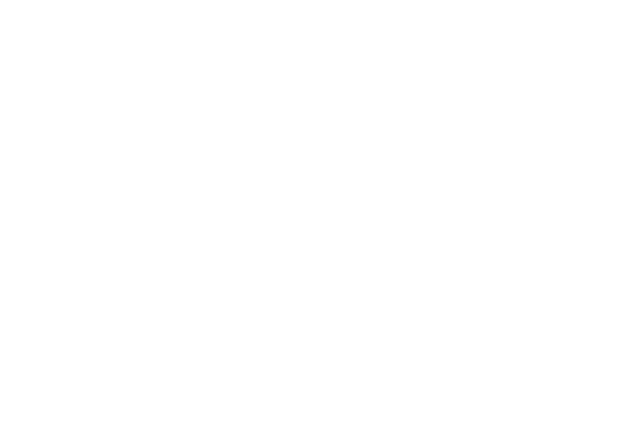
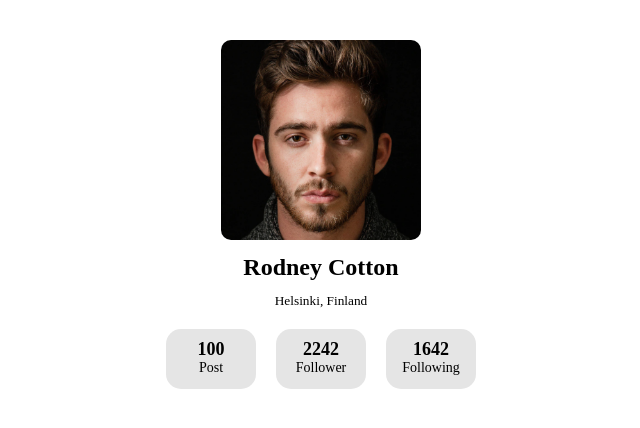
Before and after one commit to Ahammad204/My-gallary, a plain HTML site: page index.html in a window 1280 px wide. Shown: the whole page, without its empty margins (319-959 px from the left). Drawn offline with Linux system fonts and the light colour scheme.

Commit message:
added profile section

```diff
--- a/index.html
+++ b/index.html
@@ -10,8 +10,24 @@
 <body>
     <header>
 
+        <!-- profile section -->
+        <div class="profile-container">
+            <img class="profile-image" src="./images/profilePhoto.png" alt="" >
+            <h2 class="profile-name">Rodney Cotton</h2>
+            <small class="profile-discription">Helsinki, Finland</small>
 
-
+            <div class="followers">
+                <div class="post btn">
+                    <h3>100</h3> <br> <span>Post</span>
+                </div>
+                <div class="follower btn">
+                 <h3>2242</h3> <br> <span>Follower</span>
+                </div>
+                <div class="following btn">
+                    <h3>1642</h3> <br> <span>Following</span>
+                </div>
+            </div>
+        </div>
 
 
     </header>
--- a/styles/style.css
+++ b/styles/style.css
@@ -0,0 +1,44 @@
+*{
+    margin: 0;
+    padding: 0;
+
+}
+.profile-container{
+    margin-left: 240px;
+    margin-right: 240px;
+    margin-top: 40px;
+    text-align: center;
+}
+.profile-container img{
+    width: 200px;
+    height: 200px;
+    border-radius: 10px;
+    margin-bottom: 10px;
+}
+.profile-container h2{
+    margin-bottom: 10px;
+}
+.followers{
+    display: flex;
+    gap: 20px;
+    justify-content: center;
+    align-items: center;
+    text-align: center;
+    margin-top: 20px;
+
+}
+.btn{
+    width: 90px;
+    height: 60px;
+    background-color: rgba(229, 229, 229, 1);
+    border-radius: 15px;
+
+}
+.btn h3{
+    margin-bottom: -20px;
+    margin-top: 10px;
+    font-size: 18px;
+}
+.btn span{
+    font-size: 14px;
+}
```
